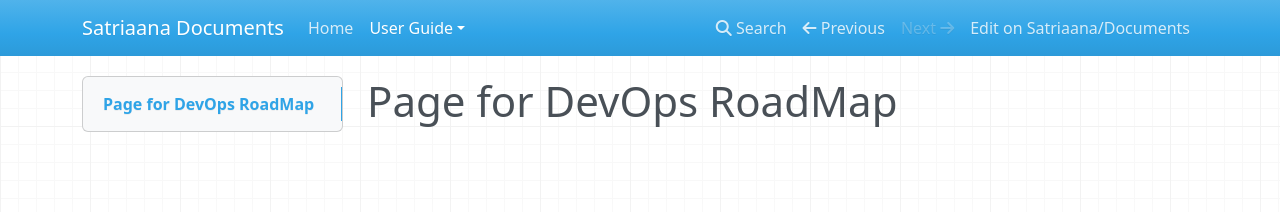
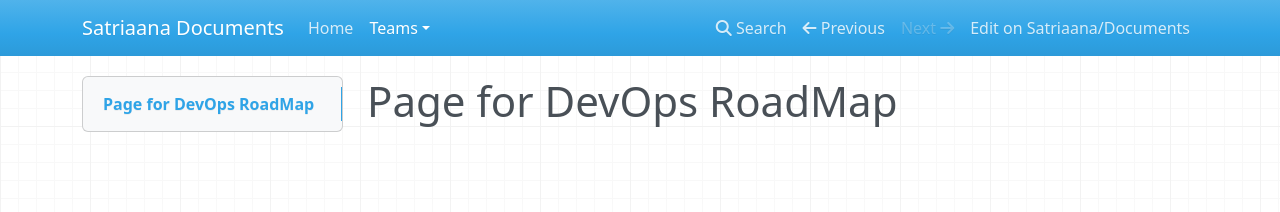
Before and after one commit to uvinduperera/Documents, an MkDocs documentation site: the page built from docs/DevOps/roadmap.md, in a window 1280 px wide. Shown: the top 212 px of the page. Built offline with MkDocs 1.6.1, drawn with Linux system fonts in a browser that asks for light colours; nearby versions of some CDN libraries.

Commit message:
Update mkdocs.yml

```diff
--- a/mkdocs.yml
+++ b/mkdocs.yml
@@ -6,8 +6,9 @@
 repo_url: 'https://github.com/Satriaana/Documents'
 nav:
     - Home: index.md
-    - User Guide:
-        - Overview: DevOps/roadmap.md
+    - Teams:
+        - DevOps:
+           - Roadmap: DevOps/roadmap.md
 
 
 theme:
```
